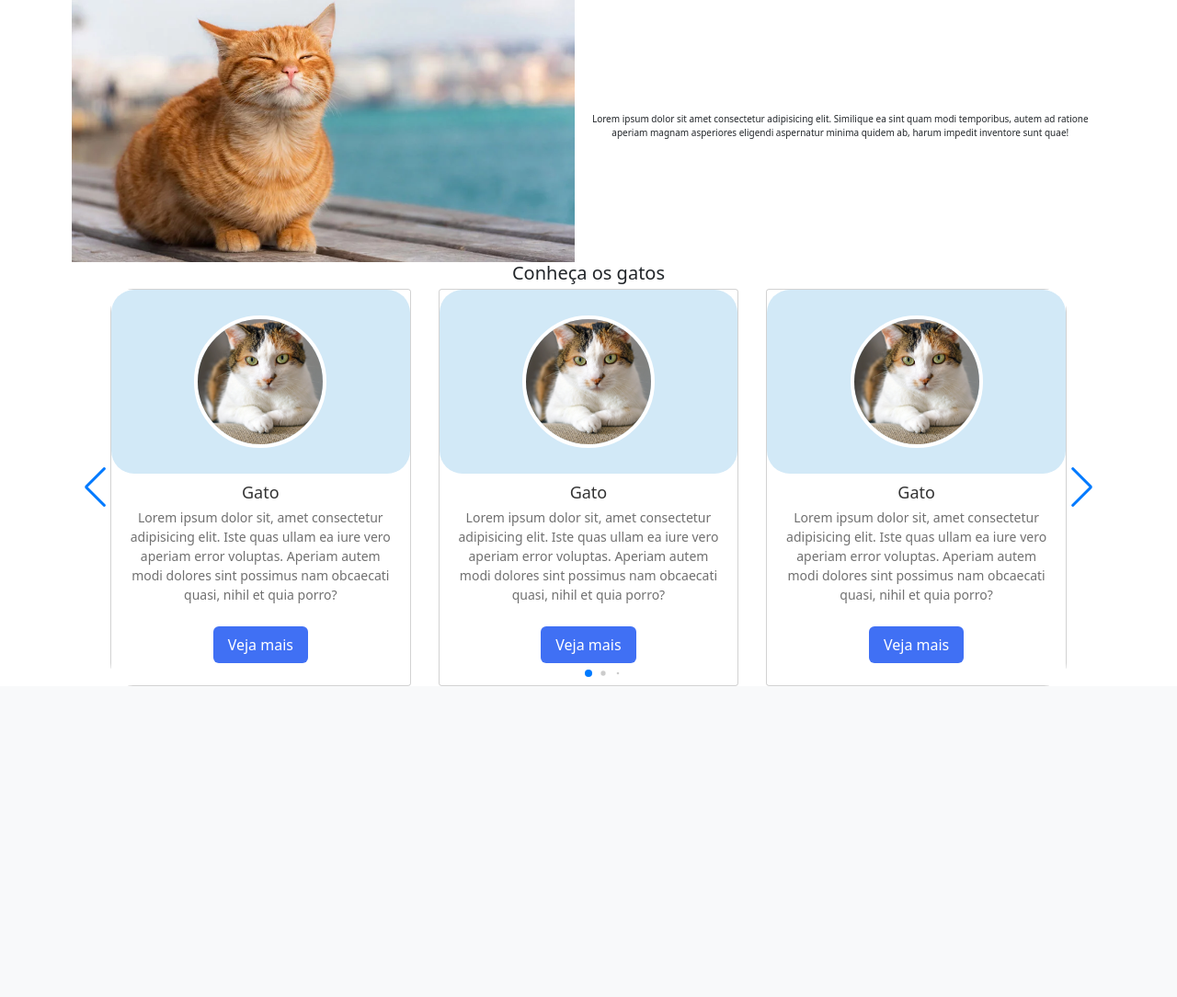
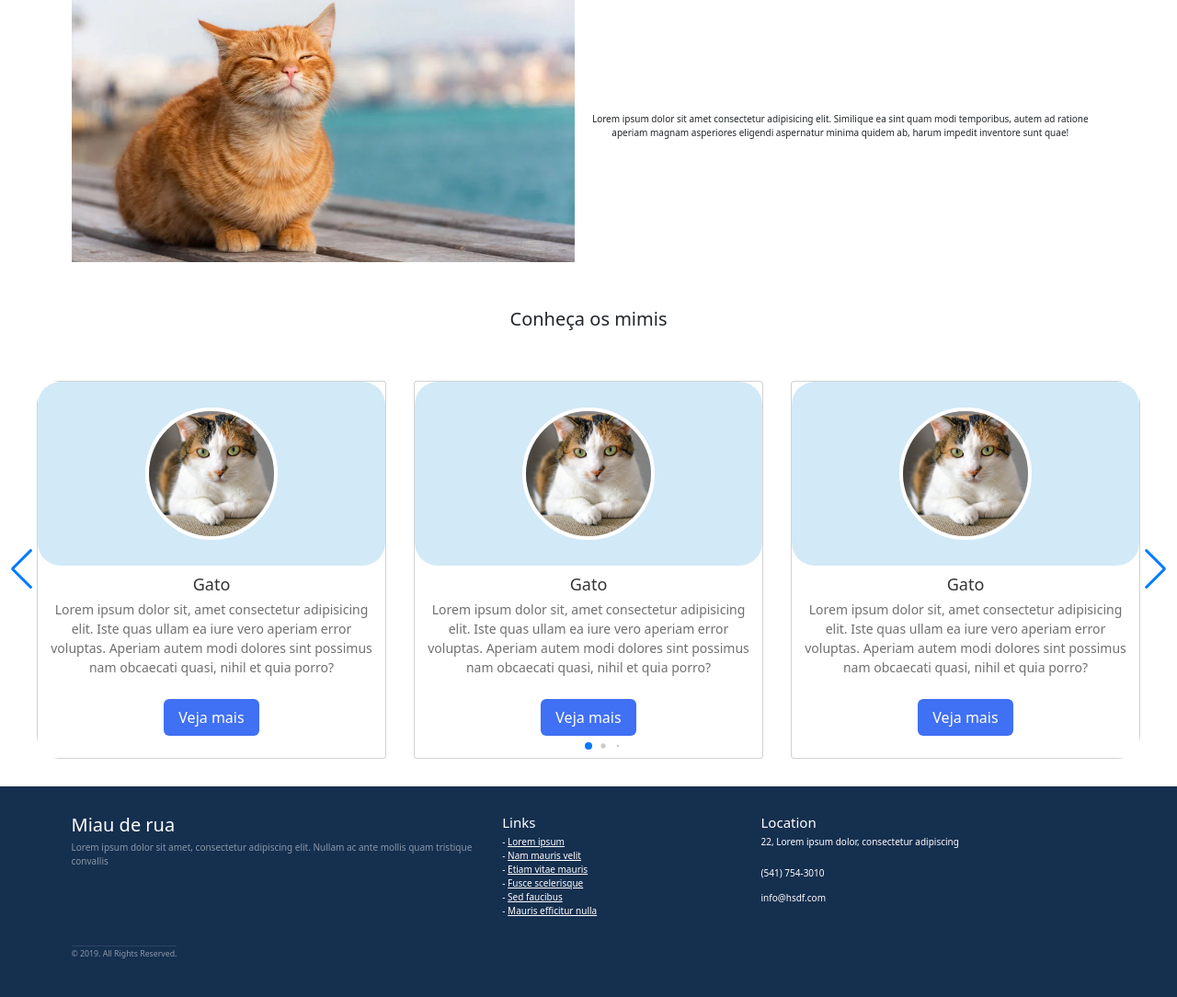
Before and after one commit to LuizScarparo/siteMiauDeRua, a PHP site: page / in a window 1280 px wide. Shown: the part 198-1282 px from the top of the page at 92% size. Before the commit the page ends 944 px from the top, so only its background shows below. Run offline with PHP 8.4, Linux system fonts and the light colour scheme.

Commit message:
inicio do footer

```diff
--- a/css/styles.css
+++ b/css/styles.css
@@ -18,7 +18,7 @@
     justify-content: center;
 }
 
-.container.text-center{
+.container.text-center {
     margin-top: 2rem;
 }
 
@@ -33,20 +33,26 @@
     height: auto;
 }
 
+h2.secondTitle {
+    display: flex;
+    align-items: center;
+    justify-content: center;
+    padding: 5rem 0 5rem 0;
+
+}
+
 .col {
     display: flex;
     align-items: center;
 }
 
 .slide-container {
-    max-width: 112rem;
+    max-width: 130rem;
     width: 100%;
-    padding: 4rem;
 }
 
-
 .slide-content {
-    margin:  0 4rem;
+    margin: 0 4rem;
     overflow: hidden;
     border-radius: 2.5rem;
 }
@@ -55,9 +61,6 @@
 .swiper-slide {
     border-radius: 2.5rem;
 }
-
-
-
 
 .image-content,
 .card-content {
@@ -83,14 +86,12 @@
     border-radius: 2.5rem;
 }
 
-
 .card-image {
     position: relative;
     height: 15rem;
     width: 15rem;
     border-radius: 50%;
     padding: .3rem;
-
 }
 
 .name {
@@ -126,6 +127,7 @@
     color: #4070F4;
     transition: color .3s ease;
 }
+
 .swiper-navBtn:hover {
     color: #355699;
 }
@@ -138,6 +140,11 @@
     border: .4rem solid #ffffff;
 }
 
+.swiper-navBtn::before,
+.swiper-navBtn::after {
+    font-size: 4rem;
+}
+
 .swiper-button-next {
     right: 0;
 }
@@ -146,11 +153,51 @@
     left: 0;
 }
 
-
-
 @media (min-width: 990px) {
     .row {
         display: flex;
         flex-direction: row;
     }
 }
+
+
+
+.footer {
+    background: #152F4F;
+    color: white;
+}
+
+.footer .links ul {
+    list-style-type: none;
+}
+
+.footer .links ul li a {
+    color: white;
+    transition: color .2s;
+}
+
+.footer .links ul li a:hover {
+    text-decoration: none;
+    color: #4180CB;
+}
+
+.footer .about-company i {
+    font-size: 25px;
+}
+
+.footer .about-company a {
+    color: white;
+    transition: color .2s;
+}
+
+.footer .about-company a:hover {
+    color: #4180CB;
+}
+
+.footer .location i {
+    font-size: 18px;
+}
+
+.footer .copyright p {
+    border-top: 1px solid rgba(255, 255, 255, .1);
+}
--- a/index.html
+++ b/index.html
@@ -96,9 +96,10 @@
                     minima quidem ab, harum impedit inventore sunt quae!</p>
             </div>
         </div>
+    </div>
     <main>
-            <section>
-                <h2 class="secondTitle">Conheça os gatos</h2>
+        <h2 class="secondTitle">Conheça os mimis</h2>
+        <section class="carousel-wrapper">
             <div class="slide-container swiper">
                 <div class="slide-content">
                     <div class="card-wrapper swiper-wrapper">
@@ -264,6 +265,41 @@
             </div>
         </section>
     </main>
+    <footer>
+        <div class="mt-5 pt-5 pb-5 footer">
+            <div class="container">
+              <div class="row">
+                <div class="col-lg-5 col-xs-12 about-company">
+                  <h2>Miau de rua</h2>
+                  <p class="pr-5 text-white-50">Lorem ipsum dolor sit amet, consectetur adipiscing elit. Nullam ac ante mollis quam tristique convallis </p>
+                  <p><a href="#"><i class="fa fa-facebook-square mr-1"></i></a><a href="#"><i class="fa fa-linkedin-square"></i></a></p>
+                </div>
+                <div class="col-lg-3 col-xs-12 links">
+                  <h4 class="mt-lg-0 mt-sm-3">Links</h4>
+                    <ul class="m-0 p-0">
+                      <li>- <a href="#">Lorem ipsum</a></li>
+                      <li>- <a href="#">Nam mauris velit</a></li>
+                      <li>- <a href="#">Etiam vitae mauris</a></li>
+                      <li>- <a href="#">Fusce scelerisque</a></li>
+                      <li>- <a href="#">Sed faucibus</a></li>
+                      <li>- <a href="#">Mauris efficitur nulla</a></li>
+                    </ul>
+                </div>
+                <div class="col-lg-4 col-xs-12 location">
+                  <h4 class="mt-lg-0 mt-sm-4">Location</h4>
+                  <p>22, Lorem ipsum dolor, consectetur adipiscing</p>
+                  <p class="mb-0"><i class="fa fa-phone mr-3"></i>(541) 754-3010</p>
+                  <p><i class="fa fa-envelope-o mr-3"></i>info@hsdf.com</p>
+                </div>
+              </div>
+              <div class="row mt-5">
+                <div class="col copyright">
+                  <p class=""><small class="text-white-50">© 2019. All Rights Reserved.</small></p>
+                </div>
+              </div>
+            </div>
+            </div>
+    </footer>
 
 
 
--- a/js/main.js
+++ b/js/main.js
@@ -16,4 +16,18 @@ var swiper = new Swiper(".slide-content", {
     nextEl: ".swiper-button-next",
     prevEl: ".swiper-button-prev",
   },
+  breakpoints: {
+    340: {
+        slidesPerView: 1,
+        spaceBetween: 0,
+    },
+    520: {
+        slidesPerView: 2,
+        spaceBetween: 30,
+    },
+    1024: {
+        slidesPerView: 3,
+        spaceBetween: 30,
+    },
+},
 });
```
Lines whose indentation alone changed are shown as unchanged.
